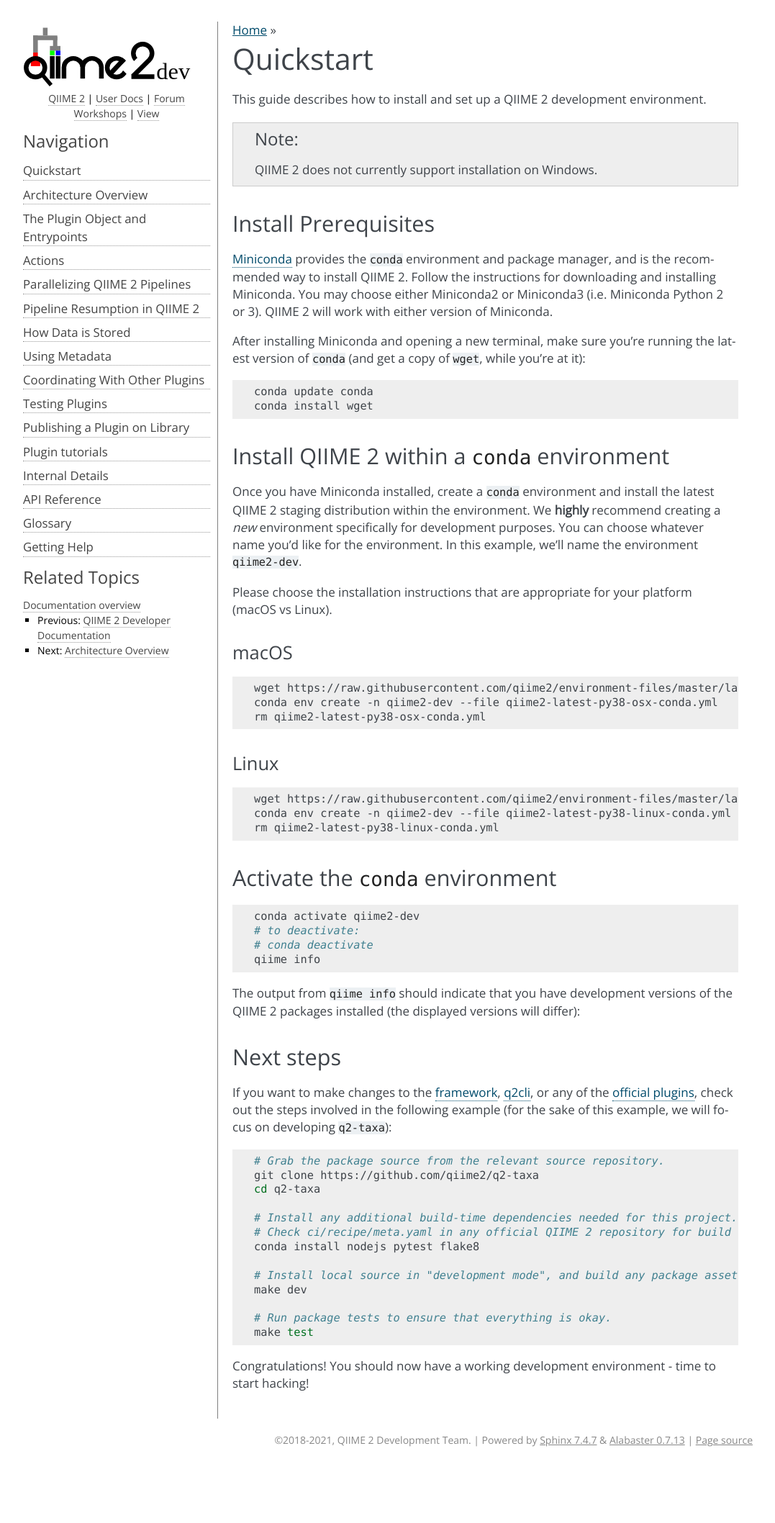
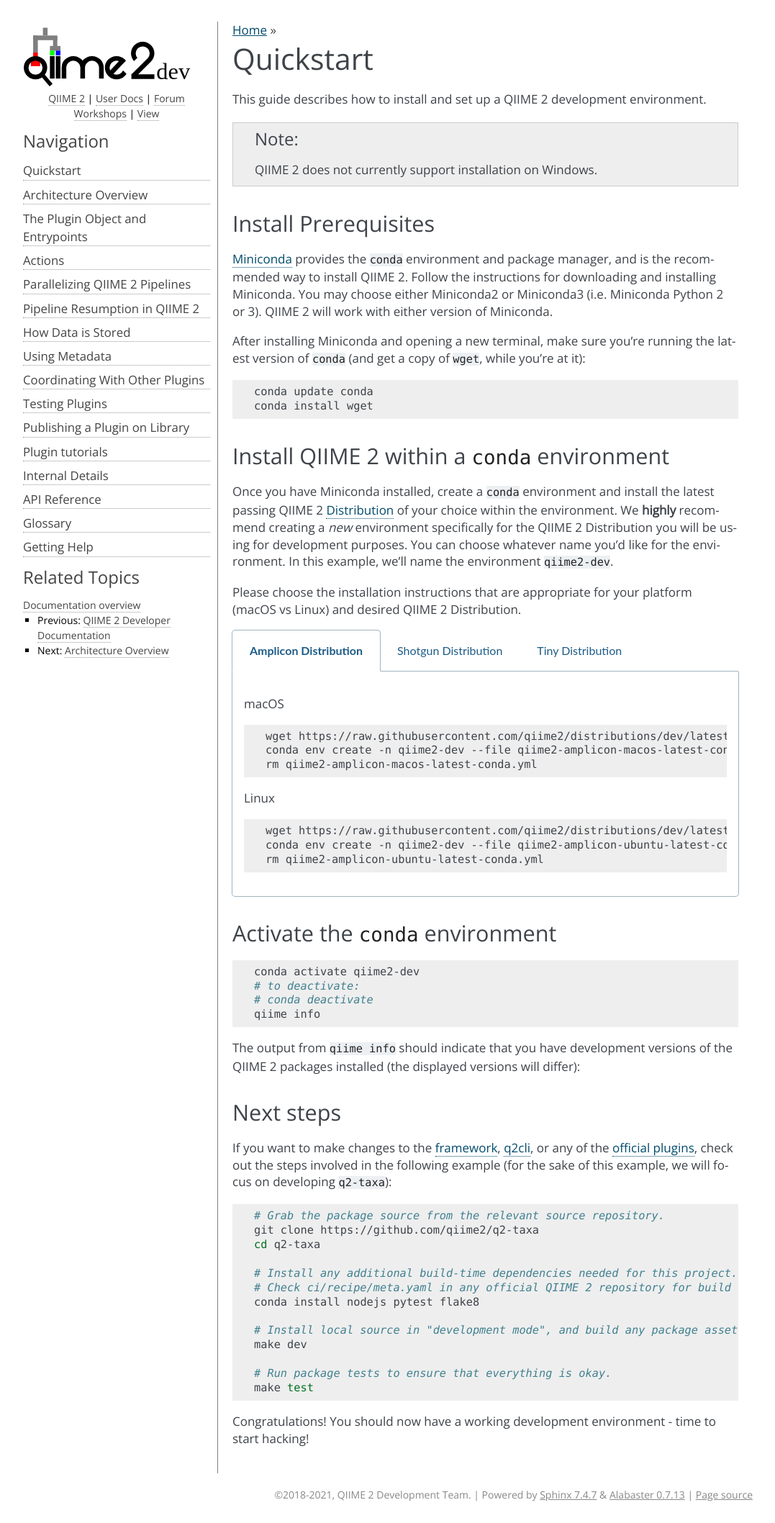
Before and after one commit to qiime2/dev-docs, a Sphinx documentation site: the page built from source/quickstart.rst, in a window 1280 px wide. Shown: the whole page at 72% size, without its empty margins (106-1183 px from the left). Built offline with Sphinx 7.4.7, drawn with Linux system fonts in a browser that asks for light colours; before the commit the page ends 2040 px from its top, so only the background shows below that.

Commit message:
NEW: adds new distro-specific install instructions (#65)

```diff
--- a/source/conf.py
+++ b/source/conf.py
@@ -45,6 +45,7 @@ extensions = [
     'sphinx.ext.autodoc',
     'sphinx.ext.napoleon',
     'sphinx.ext.doctest',
+    'sphinx_tabs.tabs'
 ]
 
 # Add any paths that contain templates here, relative to this directory.
--- a/source/metadata.rst
+++ b/source/metadata.rst
@@ -108,7 +108,7 @@ How can the Metadata API Help Me?
 ---------------------------------
 
 The :doc:`Metadata API <api-reference/metadata>` has many interesting features - here are some of the more
-commonly utlitized elements amongst the core plugins.
+commonly utlitized elements amongst the plugins within the `Amplicon Distribution`_.
 
 Merging Metadata
 ................
@@ -174,6 +174,7 @@ called |metadata_tabulate|_, which renders an interactive table of the metadata
 in question. Cool!
 
 
+.. _`Amplicon Distribution`: https://docs.qiime2.org/2023.9/install/#qiime-2-2023-9-amplicon-distribution
 .. _`Metadata in QIIME 2`: https://docs.qiime2.org/2018.4/tutorials/metadata/
 .. _`familiarizing yourself`: https://docs.qiime2.org/2018.4/tutorials/metadata/
 .. |pd.Dataframe| replace:: ``pd.Dataframe``
--- a/source/quickstart.rst
+++ b/source/quickstart.rst
@@ -21,28 +21,66 @@ After installing Miniconda and opening a new terminal, make sure you're running
 Install QIIME 2 within a ``conda`` environment
 ----------------------------------------------
 
-Once you have Miniconda installed, create a ``conda`` environment and install the latest QIIME 2 staging distribution within the environment. We **highly** recommend creating a *new* environment specifically for development purposes. You can choose whatever name you'd like for the environment. In this example, we'll name the environment ``qiime2-dev``.
+Once you have Miniconda installed, create a ``conda`` environment and install the latest passing QIIME 2 `Distribution`_ of your choice within the environment. We **highly** recommend creating a *new* environment specifically for the QIIME 2 Distribution you will be using for development purposes. You can choose whatever name you'd like for the environment. In this example, we'll name the environment ``qiime2-dev``.
 
-Please choose the installation instructions that are appropriate for your platform (macOS vs Linux).
+Please choose the installation instructions that are appropriate for your platform (macOS vs Linux) and desired QIIME 2 Distribution.
 
 
-macOS
-.....
+.. tabs::
 
-.. code-block:: bash
+   .. tab:: Amplicon Distribution
 
-   wget https://raw.githubusercontent.com/qiime2/environment-files/master/latest/staging/qiime2-latest-py38-osx-conda.yml
-   conda env create -n qiime2-dev --file qiime2-latest-py38-osx-conda.yml
-   rm qiime2-latest-py38-osx-conda.yml
+      macOS
 
-Linux
-.....
+      .. code-block:: bash
 
-.. code-block:: bash
+         wget https://raw.githubusercontent.com/qiime2/distributions/dev/latest/passed/qiime2-amplicon-macos-latest-conda.yml
+         conda env create -n qiime2-dev --file qiime2-amplicon-macos-latest-conda.yml
+         rm qiime2-amplicon-macos-latest-conda.yml
 
-   wget https://raw.githubusercontent.com/qiime2/environment-files/master/latest/staging/qiime2-latest-py38-linux-conda.yml
-   conda env create -n qiime2-dev --file qiime2-latest-py38-linux-conda.yml
-   rm qiime2-latest-py38-linux-conda.yml
+      Linux
+
+      .. code-block:: bash
+
+         wget https://raw.githubusercontent.com/qiime2/distributions/dev/latest/passed/qiime2-amplicon-ubuntu-latest-conda.yml
+         conda env create -n qiime2-dev --file qiime2-amplicon-ubuntu-latest-conda.yml
+         rm qiime2-amplicon-ubuntu-latest-conda.yml
+
+   .. tab:: Shotgun Distribution
+
+      macOS
+
+      .. code-block:: bash
+
+         wget https://raw.githubusercontent.com/qiime2/distributions/dev/latest/passed/qiime2-shotgun-macos-latest-conda.yml
+         conda env create -n qiime2-dev --file qiime2-shotgun-macos-latest-conda.yml
+         rm qiime2-shotgun-macos-latest-conda.yml
+
+      Linux
+
+      .. code-block:: bash
+
+         wget https://raw.githubusercontent.com/qiime2/distributions/dev/latest/passed/qiime2-shotgun-ubuntu-latest-conda.yml
+         conda env create -n qiime2-dev --file qiime2-shotgun-ubuntu-latest-conda.yml
+         rm qiime2-shotgun-ubuntu-latest-conda.yml
+
+   .. tab:: Tiny Distribution
+
+      macOS
+
+      .. code-block:: bash
+
+         wget https://raw.githubusercontent.com/qiime2/distributions/dev/latest/passed/qiime2-tiny-macos-latest-conda.yml
+         conda env create -n qiime2-dev --file qiime2-tiny-macos-latest-conda.yml
+         rm qiime2-tiny-macos-latest-conda.yml
+
+      Linux
+
+      .. code-block:: bash
+
+         wget https://raw.githubusercontent.com/qiime2/distributions/dev/latest/passed/qiime2-tiny-ubuntu-latest-conda.yml
+         conda env create -n qiime2-dev --file qiime2-tiny-ubuntu-latest-conda.yml
+         rm qiime2-tiny-ubuntu-latest-conda.yml
 
 Activate the ``conda`` environment
 ----------------------------------
@@ -95,6 +133,7 @@ If you want to make changes to the `framework`_, `q2cli`_, or any of the `offici
 Congratulations! You should now have a working development environment - time to start hacking!
 
 .. _`Miniconda`: https://conda.io/miniconda.html
+.. _`Distribution`: https://docs.qiime2.org/2023.9/install/#qiime-2-2023-9-distributions
 .. _`framework`: https://github.com/qiime2/qiime2
 .. _`q2cli`: https://github.com/qiime2/q2cli
 .. _`official plugins`: https://github.com/qiime2?q=plugin+in%3Areadme
```
Also changed, not shown: source/glossary.rst (+11 -0 lines), source/publishing/infrastructure.rst (+13 -14 lines), source/publishing/tutorial.rst (+4 -3 lines), source/img/packaging-infra.svg (deleted), source/img/packaging_infra.svg (added).
